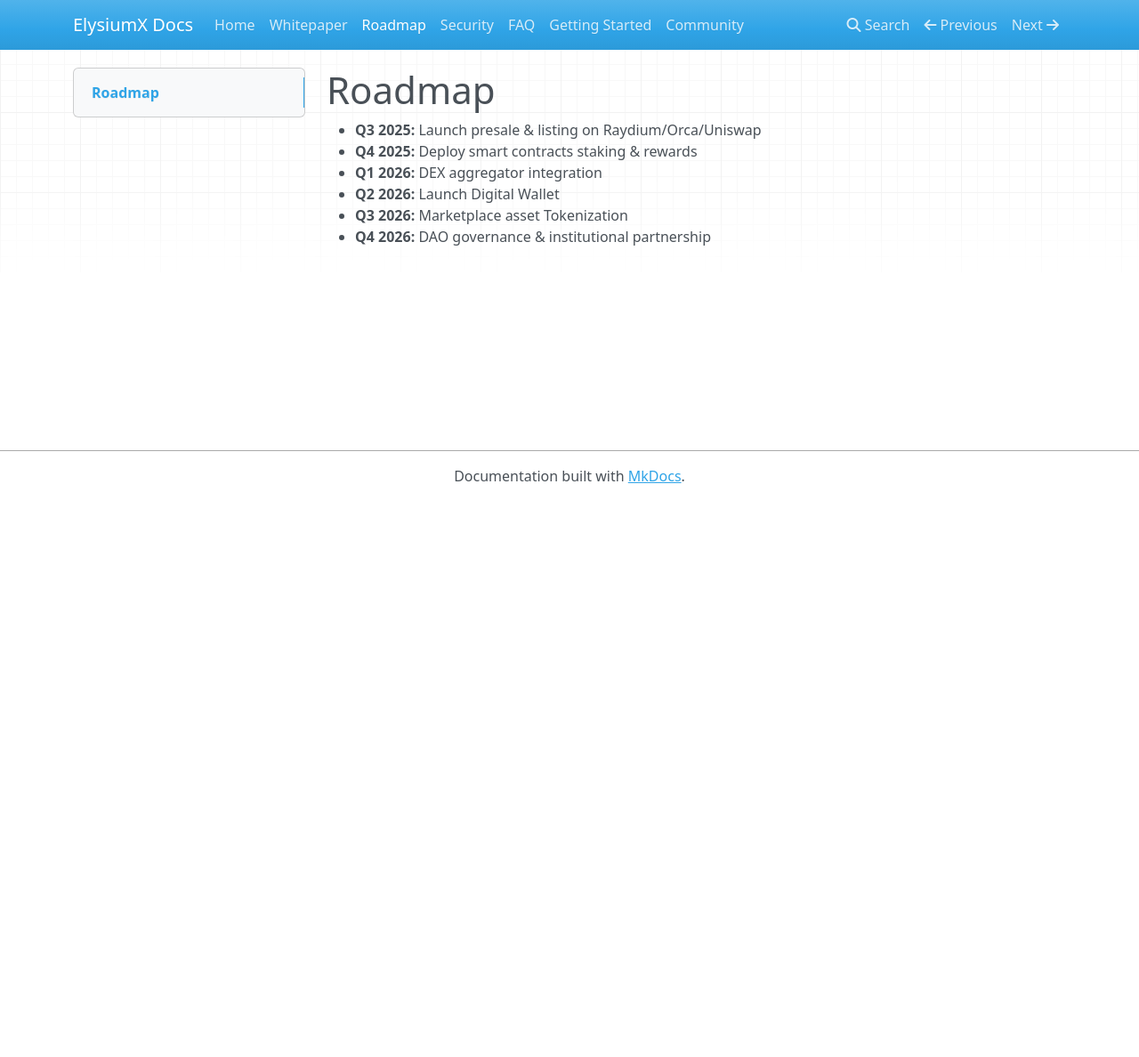
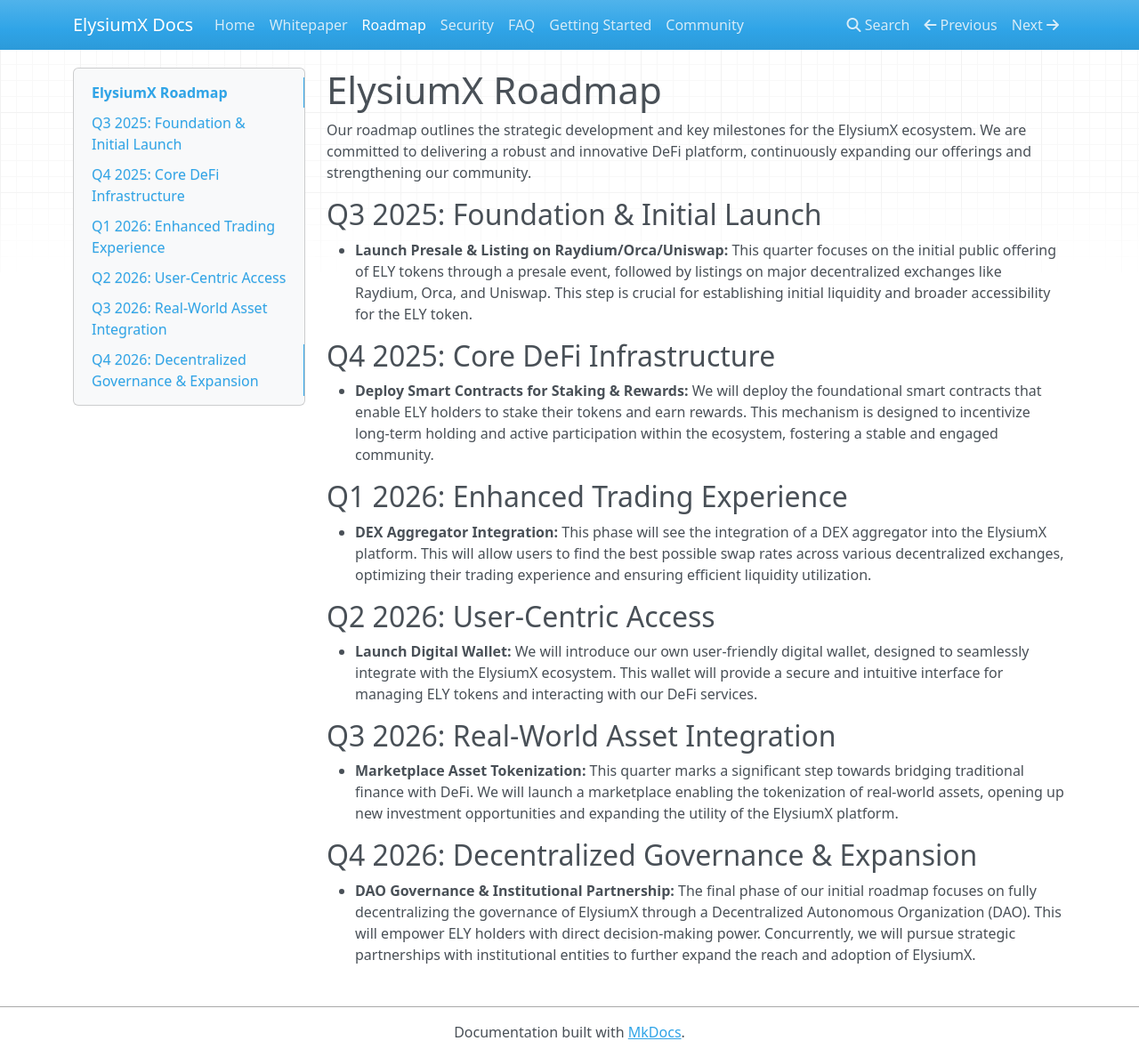
Before and after one commit to elysiumx-io/elysiumx-docs, an MkDocs documentation site: the page built from docs/roadmap-details.md, in a window 1280 px wide and 1188 px high. Shown: the whole window at 89% size. Built offline with MkDocs 1.6.1, drawn with Linux system fonts in a browser that asks for light colours; nearby versions of some CDN libraries.

Commit message:
Make roadmap-details.md more descriptive

```diff
--- a/docs/roadmap-details.md
+++ b/docs/roadmap-details.md
@@ -1,8 +1,27 @@
-# Roadmap
+# ElysiumX Roadmap
 
-- **Q3 2025:** Launch presale & listing on Raydium/Orca/Uniswap
-- **Q4 2025:** Deploy smart contracts staking & rewards
-- **Q1 2026:** DEX aggregator integration
-- **Q2 2026:** Launch Digital Wallet
-- **Q3 2026:** Marketplace asset Tokenization
-- **Q4 2026:** DAO governance & institutional partnership
+Our roadmap outlines the strategic development and key milestones for the ElysiumX ecosystem. We are committed to delivering a robust and innovative DeFi platform, continuously expanding our offerings and strengthening our community.
+
+## Q3 2025: Foundation & Initial Launch
+
+-   **Launch Presale & Listing on Raydium/Orca/Uniswap:** This quarter focuses on the initial public offering of ELY tokens through a presale event, followed by listings on major decentralized exchanges like Raydium, Orca, and Uniswap. This step is crucial for establishing initial liquidity and broader accessibility for the ELY token.
+
+## Q4 2025: Core DeFi Infrastructure
+
+-   **Deploy Smart Contracts for Staking & Rewards:** We will deploy the foundational smart contracts that enable ELY holders to stake their tokens and earn rewards. This mechanism is designed to incentivize long-term holding and active participation within the ecosystem, fostering a stable and engaged community.
+
+## Q1 2026: Enhanced Trading Experience
+
+-   **DEX Aggregator Integration:** This phase will see the integration of a DEX aggregator into the ElysiumX platform. This will allow users to find the best possible swap rates across various decentralized exchanges, optimizing their trading experience and ensuring efficient liquidity utilization.
+
+## Q2 2026: User-Centric Access
+
+-   **Launch Digital Wallet:** We will introduce our own user-friendly digital wallet, designed to seamlessly integrate with the ElysiumX ecosystem. This wallet will provide a secure and intuitive interface for managing ELY tokens and interacting with our DeFi services.
+
+## Q3 2026: Real-World Asset Integration
+
+-   **Marketplace Asset Tokenization:** This quarter marks a significant step towards bridging traditional finance with DeFi. We will launch a marketplace enabling the tokenization of real-world assets, opening up new investment opportunities and expanding the utility of the ElysiumX platform.
+
+## Q4 2026: Decentralized Governance & Expansion
+
+-   **DAO Governance & Institutional Partnership:** The final phase of our initial roadmap focuses on fully decentralizing the governance of ElysiumX through a Decentralized Autonomous Organization (DAO). This will empower ELY holders with direct decision-making power. Concurrently, we will pursue strategic partnerships with institutional entities to further expand the reach and adoption of ElysiumX.
```
